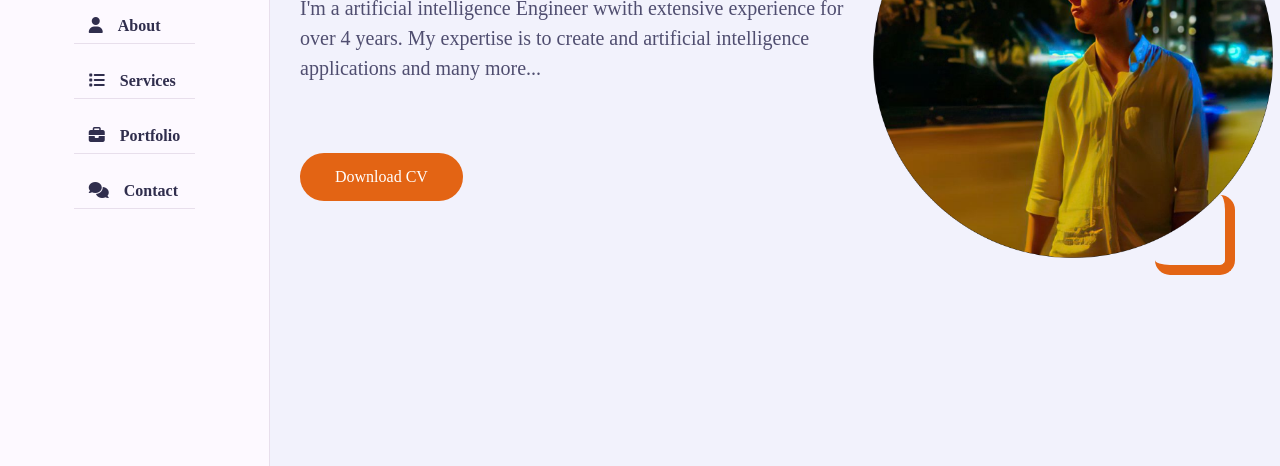
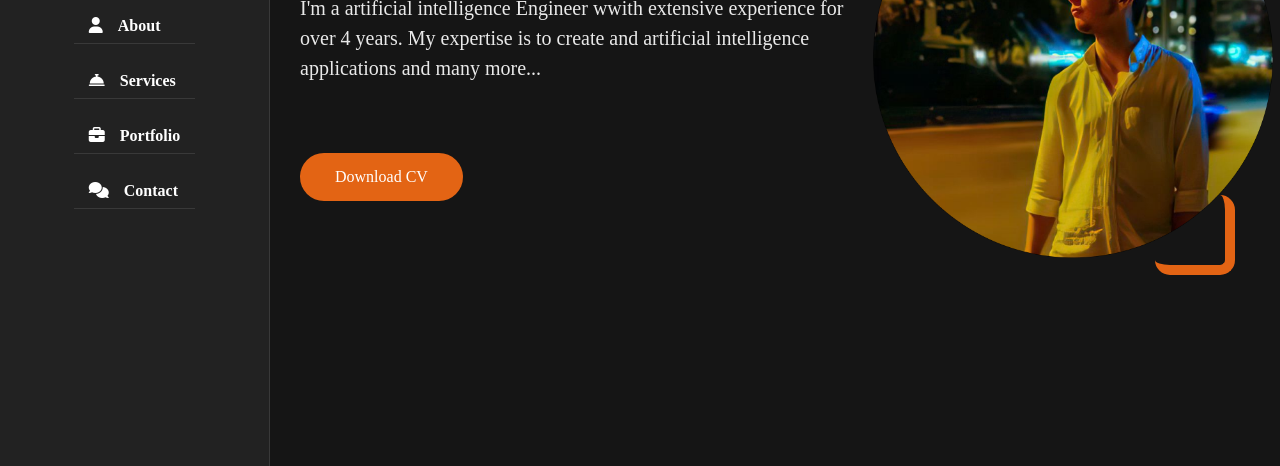
Before and after one commit to EmrahFidan/myWebSite, a plain HTML site: page index.html in a window 1280 px wide. Shown: the part 334-800 px from the top of the page. Drawn offline with nearby package versions, Linux system fonts and the light colour scheme; a web font is replaced by a local one.

Commit message:
MY WEB SITE WILL BE OPEN AS DARK MODE

```diff
--- a/index.html
+++ b/index.html
@@ -25,6 +25,15 @@
       rel="stylesheet"
       href="https://cdnjs.cloudflare.com/ajax/libs/font-awesome/6.4.2/css/all.min.css"
     />
+
+    <script>
+      // Sayfa tamamen yüklendikten sonra çalışacak olan kod
+      window.addEventListener("load", function() {
+        // body elementinin classına dark classını ekle
+        document.body.classList.add("dark");
+      });
+    </script>
+
   </head>
   <body>
     <!-- ===== Main Contain Start ===== -->
@@ -46,7 +55,7 @@
             <a href="#about"><i class="fa fa-user"> </i>About</a>
           </li>
           <li>
-            <a href="#services"><i class="fa fa-list"> </i>Services</a>
+            <a href="#services"><i class="fa-solid fa-bell-concierge"></i>Services</a>
           </li>
           <li>
             <a href="#portfolio"><i class="fa fa-briefcase"> </i>Portfolio</a>
```
